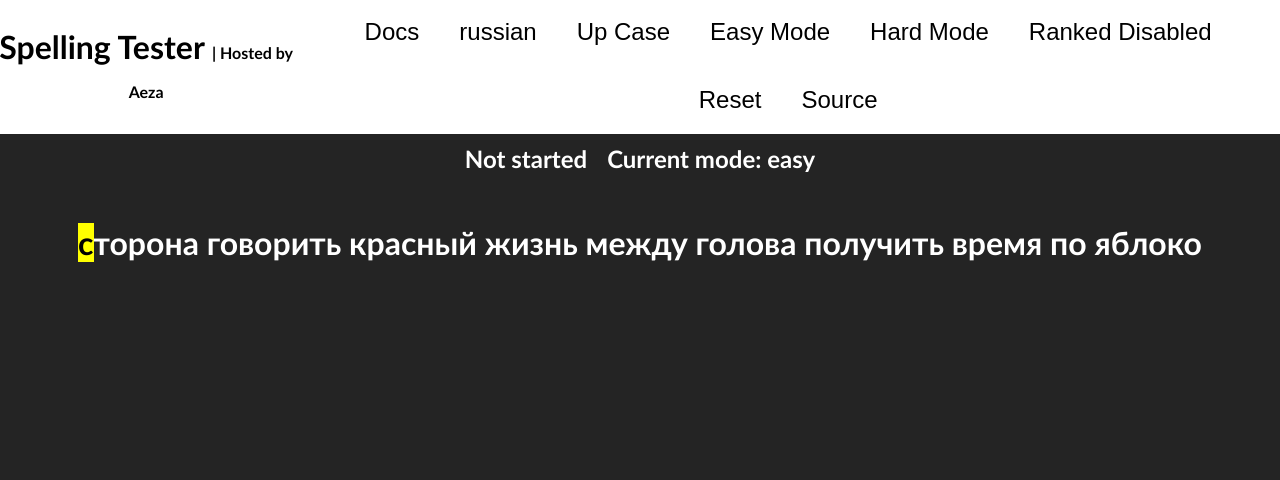
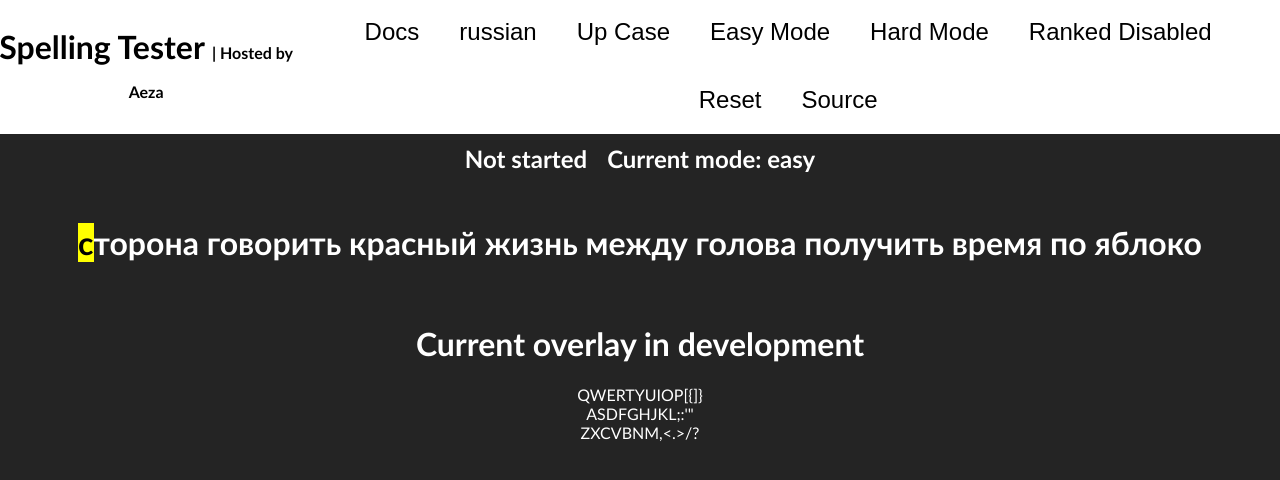
Before and after one commit to kybex11/TypingTester, a Vue app in the folder TypingTester/: page / in a window 1280 px wide. Shown: the top 480 px of the page. Built offline with nearby package versions, Linux system fonts and the light colour scheme.

Commit message:
re-structure and connect router

```diff
--- /dev/null
+++ b/TypingTester/router/router.ts
@@ -0,0 +1,14 @@
+import { createMemoryHistory, createRouter } from 'vue-router';
+
+import Home from '../src/views/Home.vue';
+
+const routes = [
+  { path: '/', component: Home},
+];
+
+const router = createRouter({
+  history: createMemoryHistory(),
+  routes,
+});
+
+export default router;
--- a/TypingTester/src/main.ts
+++ b/TypingTester/src/main.ts
@@ -1,6 +1,7 @@
 import { createApp } from 'vue'
-import App from './App.vue'
+import Home from './views/Home.vue';
+import router from '../router/router';
 
-const app = createApp(App)
-
-app.mount('#app')
+createApp(Home)
+  .use(router)
+  .mount('#app')
--- a/TypingTester/src/App.vue
+++ b/TypingTester/src/views/Home.vue
@@ -34,6 +34,46 @@
             >
           </span>
         </h1>
+        <br>
+        <div class="keyboard-overlay">
+        <h1>Current overlay in development</h1>
+        <span>Q</span>
+        <span>W</span>
+        <span>E</span>
+        <span>R</span>
+        <span>T</span>
+        <span>Y</span>
+        <span>U</span>
+        <span>I</span>
+        <span>O</span>
+        <span>P</span>
+        <span>[{</span>
+        <span>]}</span>
+        <br>
+        <span>A</span>
+        <span>S</span>
+        <span>D</span>
+        <span>F</span>
+        <span>G</span>
+        <span>H</span>
+        <span>J</span>
+        <span>K</span>
+        <span>L</span>
+        <span>;:</span>
+        <span>'"</span>
+        <br>
+        <span>Z</span>
+        <span>X</span>
+        <span>C</span>
+        <span>V</span>
+        <span>B</span>
+        <span>N</span>
+        <span>M</span>
+        <span>,<</span>
+        <span>.></span>
+        <span>/?</span>
+        <span></span>
+        </div>
       </div>
       <div class="else-container" v-else>
         <h1>Game Over!</h1>
@@ -433,6 +473,9 @@ export default {
 }
 </script>
 <style>
+.key_press {
+  color: red;
+}
 .result-container {
   display: flex;
   justify-content: center;
--- a/TypingTester/vite.config.ts
+++ b/TypingTester/vite.config.ts
@@ -3,14 +3,12 @@ import { fileURLToPath, URL } from 'node:url'
 import { defineConfig } from 'vite'
 import vue from '@vitejs/plugin-vue'
 import vueJsx from '@vitejs/plugin-vue-jsx'
-import VueDevTools from 'vite-plugin-vue-devtools'
 
 // https://vitejs.dev/config/
 export default defineConfig({
   plugins: [
     vue(),
     vueJsx(),
-    VueDevTools(),
   ],
   resolve: {
     alias: {
```
Also changed, not shown: TypingTester/src/views/Guide.vue (added).
